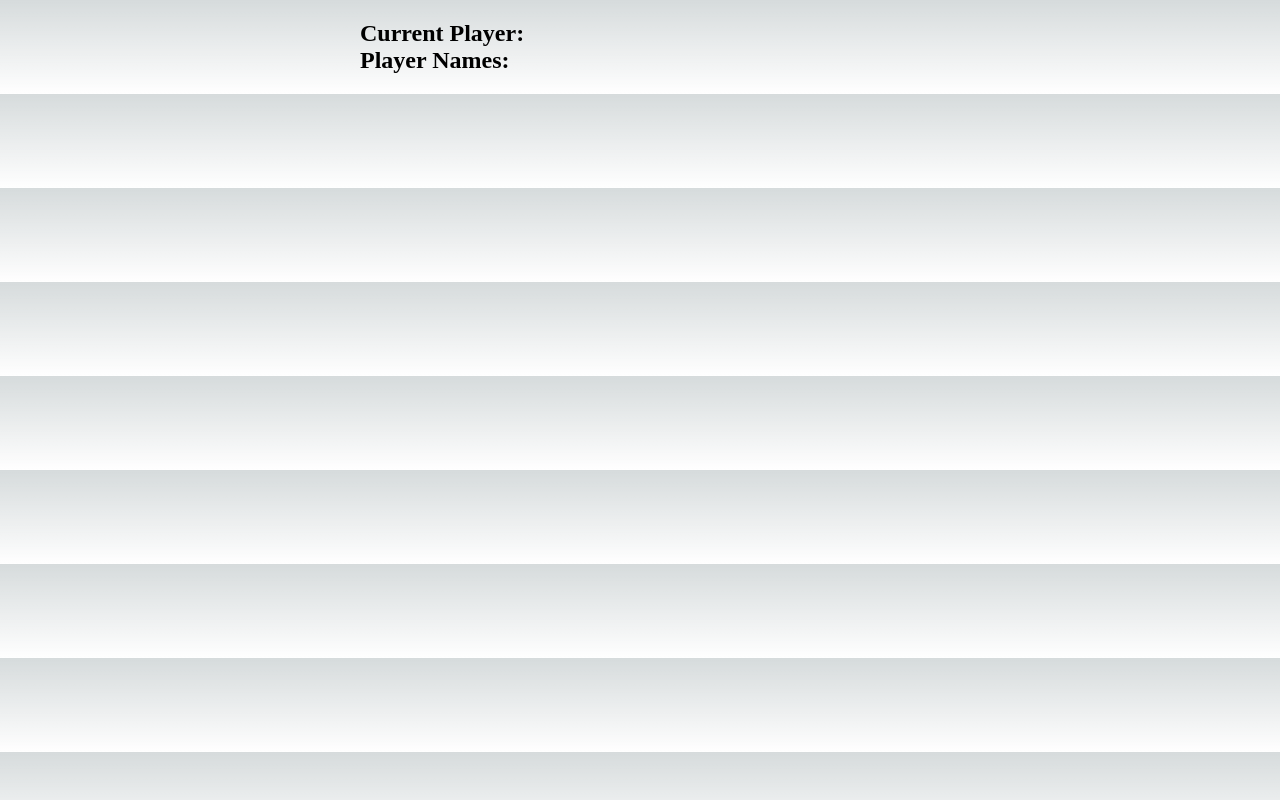
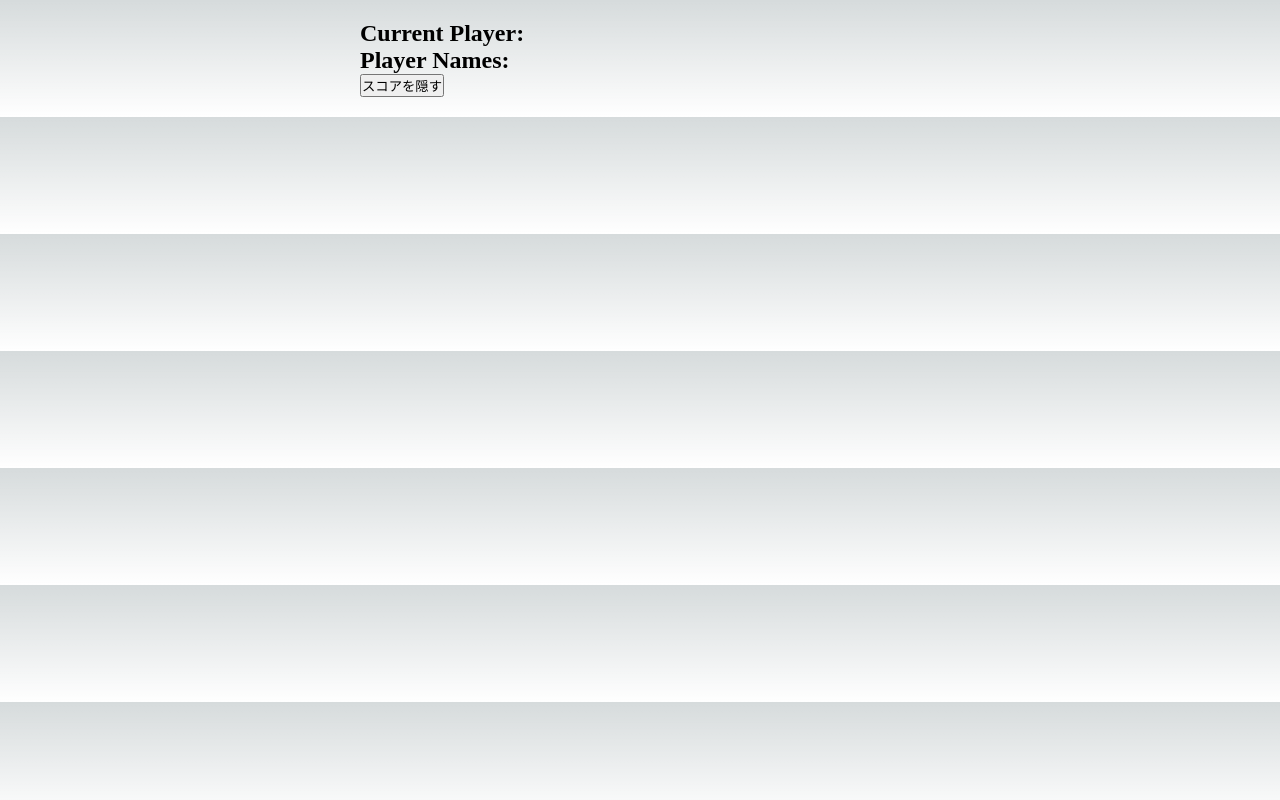
Before and after one commit to kobanagc/concentration-app, a Next.js app in the folder src/: page /game in a window 1280 px wide. Built offline with nearby package versions, Linux system fonts and the light colour scheme.

Commit message:
✨ add score display feature

```diff
--- a/src/pages/game.tsx
+++ b/src/pages/game.tsx
@@ -13,6 +13,7 @@ const Game = () => {
   const [matchedCards, setMatchedCards] = useState<number[]>([]);
   const [isModalOpen, setIsModalOpen] = useState<boolean>(false);
   const [playerScores, setPlayerScores] = useState<number[]>([]);
+  const [scoreDisplay, setScoreDisplay] = useState<boolean>(true);
 
   useEffect(() => {
     // ゲームデータをローカルストレージから取得
@@ -82,6 +83,9 @@ const Game = () => {
   };
 
   const getScoreText = (score: number): string => {
+    if (scoreDisplay === false) {
+      return '???';
+    }
     if (score === 0) {
       return '0 pair';
     } else if (score === 1) {
@@ -89,6 +93,10 @@ const Game = () => {
     } else {
       return `${score} pairs`;
     }
+  };
+
+  const changeScoreDisplay = () => {
+    setScoreDisplay((prevDisplay) => !prevDisplay);
   };
 
   return (
@@ -110,6 +118,11 @@ const Game = () => {
               Player {index + 1}: {name} (Score: {getScoreText(playerScores[index])})
             </p>
           ))}
+        </div>
+        <div>
+          <button onClick={changeScoreDisplay}>
+            {scoreDisplay ? 'スコアを隠す' : 'スコアを表示する'}
+          </button>
         </div>
         {isModalOpen && (
           <div className={styles.modal}>
```
